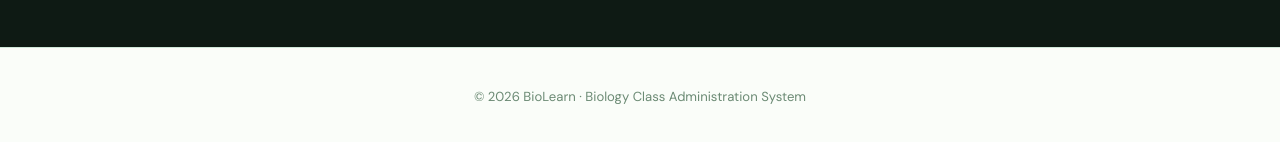
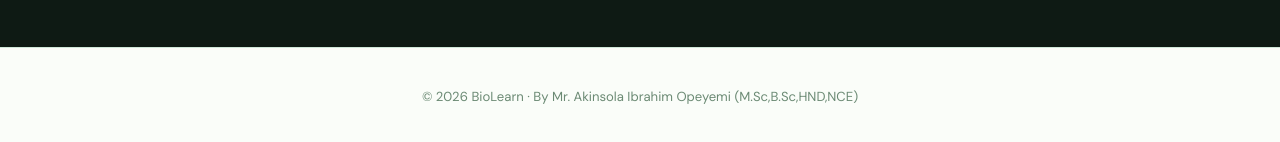
Before and after one commit to Ibrotech1991/Biology-Portal, a plain HTML site: page index.html in a window 1280 px wide. Shown: the part 1863-2005 px from the top of the page. Drawn offline with nearby package versions, Linux system fonts and the light colour scheme.

Commit message:
Update index.html

```diff
--- a/index.html
+++ b/index.html
@@ -94,6 +94,6 @@ footer{text-align:center;padding:40px;font-size:0.82rem;color:var(--muted);borde
     <span class="class-tag">SS 1</span><span class="class-tag">SS 2</span><span class="class-tag">SS 3</span>
   </div>
 </div>
-<footer>© 2026 BioLearn · Biology Class Administration System</footer>
+<footer>© 2026 BioLearn · By Mr. Akinsola Ibrahim Opeyemi (M.Sc,B.Sc,HND,NCE)</footer>
 </body>
 </html>
```
